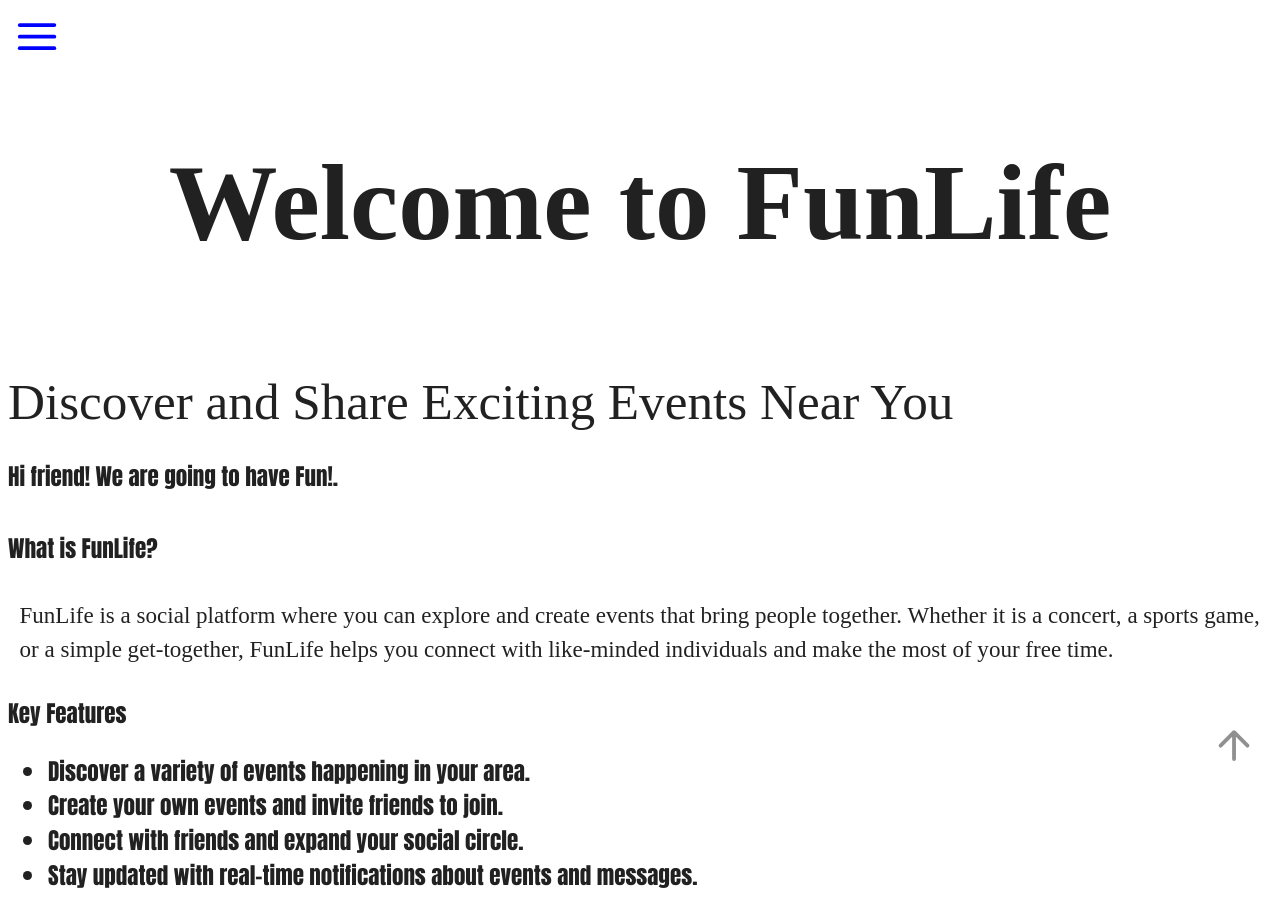
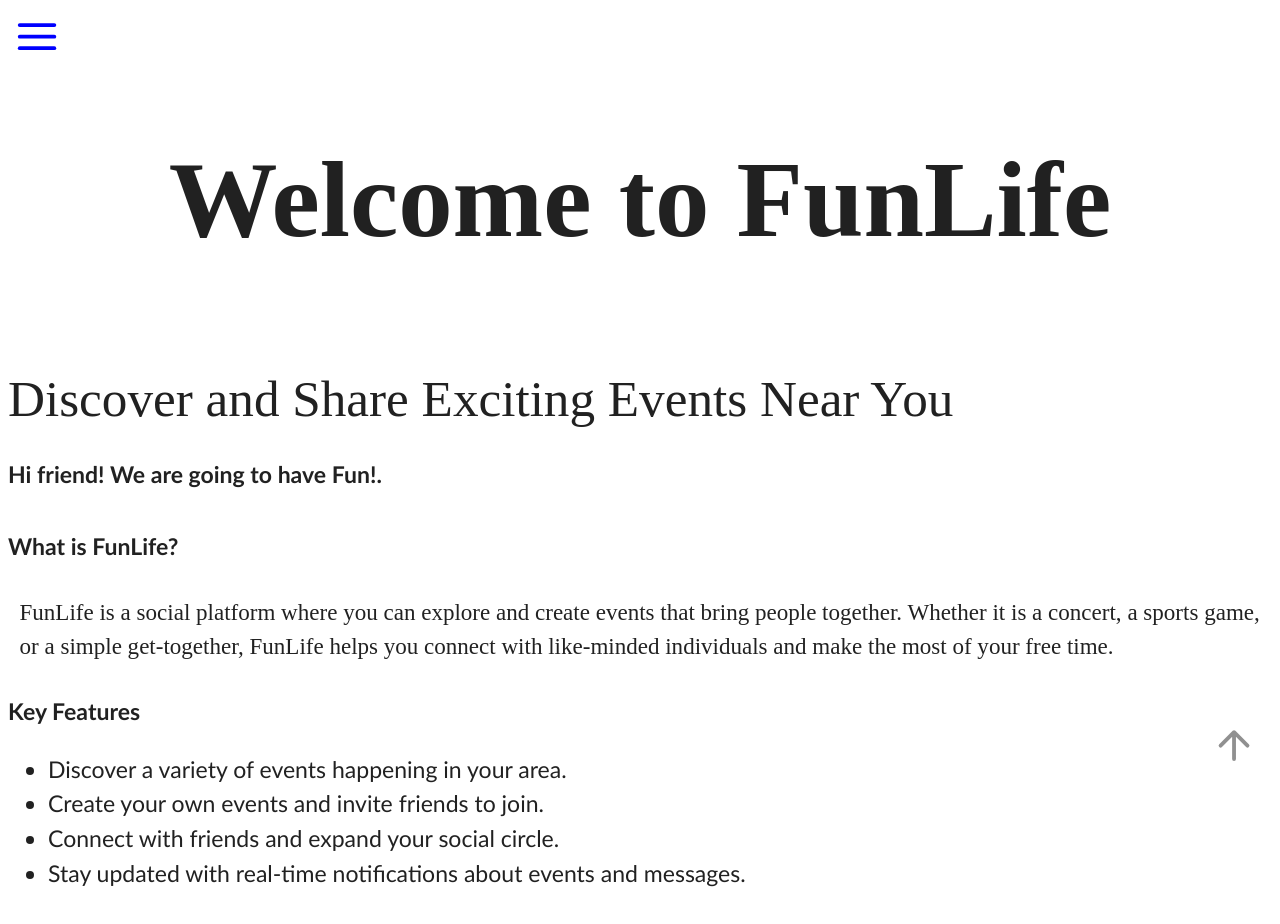
Before and after one commit to antkera/FunLife-client, a React (Vite) app: page / in a window 1280 px wide. Built offline with nearby package versions, Linux system fonts and the light colour scheme; no server answers.

Commit message:
cambio de letra 2

```diff
--- a/src/App.css
+++ b/src/App.css
@@ -30,7 +30,7 @@
 
 /*Basics*/ /********************************************************************************************************************/
 * {
-  font-family: Impact, Haettenschweiler, 'Arial Narrow Bold', sans-serif;
+  font-family: 'Gill Sans', 'Gill Sans MT', Calibri, 'Trebuchet MS', sans-serif;
   font-style: normal;
   font-size: 4vw;
 }
```
